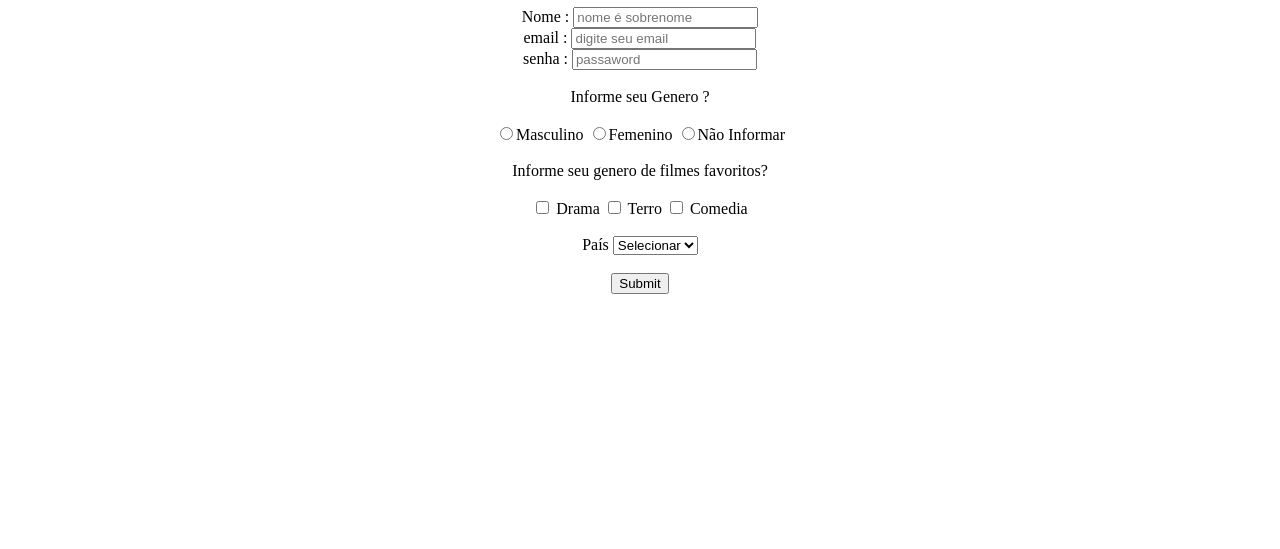
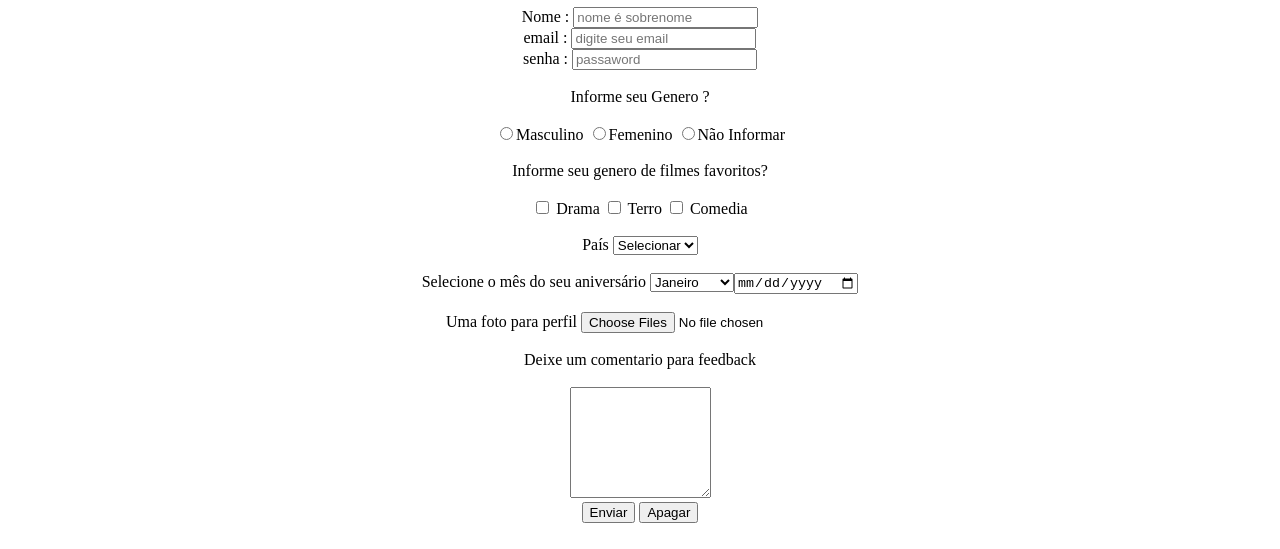
Before and after one commit to Riocardoso/Loja-Vm-atitude, a website: page index.html in a window 1280 px wide. Shown: the part 262-811 px from the top of the page. Drawn offline with Linux system fonts and the light colour scheme.

Commit message:
date/file/button

```diff
--- a/index.html
+++ b/index.html
@@ -44,7 +44,7 @@
 <input type="checkbox" id="Terro" name ="genero" value="Terro"><label for="Terro"> Terro </label>
 <input type="checkbox" id="comedia" name="genero" value="comedia"><label for = "comédia"> Comedia </label>
 <br></br>
-
+<!--ultilizando o select para adicionar opções-->
 <label for="pais">País</label>
 <select name="pais" id="pais">
     <option selected disabled >Selecionar </option>
@@ -54,7 +54,42 @@
 </select>
 <br></br>
 
-<input type="submit">
+<label>Selecione o mês do seu aniversário</label>
+<select name = "mes">
+  <option value = "1">Janeiro</option>
+  <option value = "2" >Fevereiro</option>
+  <option value = "3" >Março</option>
+  <option value ="4">Abril</option>
+  <option value = "5" >Maio</option>
+  <option value ="6" >Junho</option>
+  <option value = "7" >Julho</option>
+  <option value = "8" >Agosto</option>
+  <option value = "9" >Setembro</option>
+  <option value = "10" >Outubro</option>
+  <option value ="11" >Novembro</option>
+  <option value = "12">Dezembro</option>
+
+  <br></br>
+<!--input date para selecinar uma data-->
+<label> Selecione uma data</label>
+  <input type="date" name="fecha" min="31-12-2012" max="31-12-2023">
+  <br></br>
+  <!--um input file para adicionar um arquivo...-->
+<label>Uma foto para perfil</label>
+  <input type="file" value="avatar" accept=".jpg" multiple
+</select>
+<br></br>
+
+
+
+<label> Deixe um comentario para feedback</label>
+<br></br>
+<!--usando o textarea para campos de texto maiores, ultilizamos tambem a tag button que nos permite criar botoes para apagar enviar...-->
+<textarea name="menssagem" id="menssagem" cols="15" rows="7"></textarea>
+<br>
+<button type = submit>Enviar</button>
+<button type="reset">Apagar</button>
+<br></br>
 
 </form>
 
```
